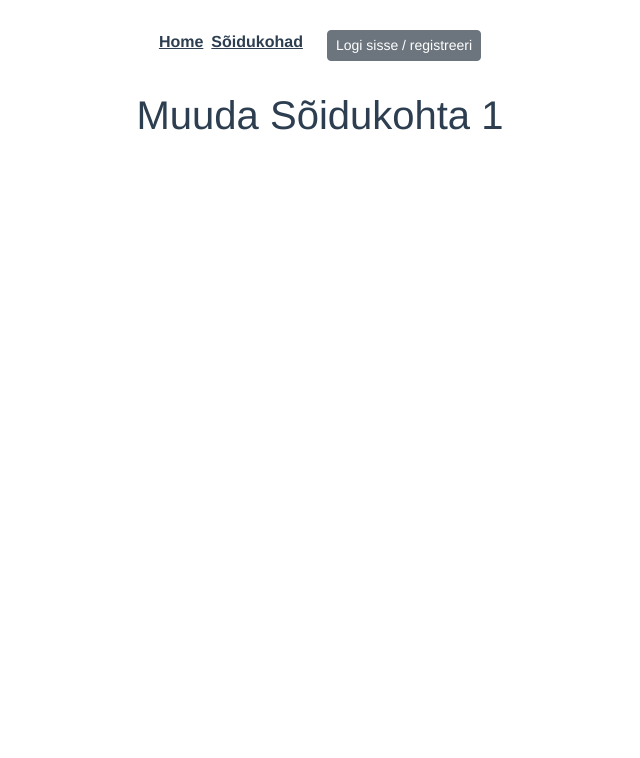
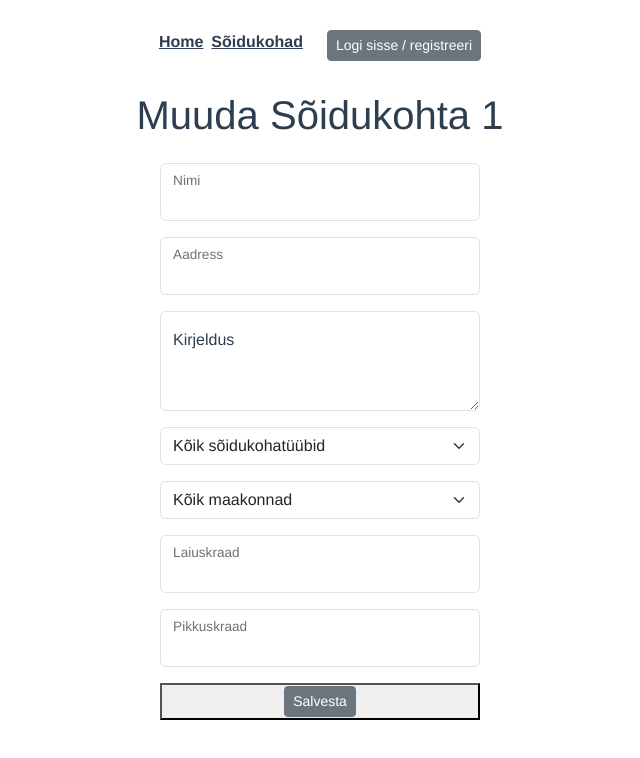
Before and after one commit to liisakanemagi/bmxfront, a Vue app: page /locations/1 in a window 1280 px wide. Shown: the top 758 px of the page, without its empty margins (320-960 px from the left). Built offline with nearby package versions, Linux system fonts and the light colour scheme.

Commit message:
FEB EDIT LOCATION WIP

```diff
--- a/src/views/EditLocationView.vue
+++ b/src/views/EditLocationView.vue
@@ -1,18 +1,59 @@
 <template>
 <h1>Muuda Sõidukohta {{locationId}}</h1>
+  <div class="d-flex justify-content-center mt-4">
+    <form class="d-flex flex-column col-3 gap-3">
+      <div class="form-floating">
+        <input type="text" class="form-control">
+        <label>Nimi</label>
+      </div>
+      <div class="form-floating">
+        <input  type="text" class="form-control">
+        <label>Aadress</label>
+      </div>
+      <div class="form-floating">
+        <textarea class="form-control" placeholder="Leave a comment here"
+                  id="floatingTextarea2" style="height: 100px"></textarea>
+        <label for="floatingTextarea2">Kirjeldus</label>
+      </div>
+      <LocationTypesDropdown :locationTypes="locationTypes" @event-new-location-type-selected="setNewLocationTypeId"/>
+      <CountyDropdown :counties="counties" @event-new-county-selected="setNewCountyId"/>
+      <div class="form-floating">
+        <input type="number" class="form-control" min="-90" max="90">
+        <label>Laiuskraad</label>
+      </div>
+      <div class="form-floating">
+        <input  type="number" class="form-control" min="-180" max="180">
+        <label>Pikkuskraad</label>
+      </div>
+      <button>
+
+        <span class="btn btn-secondary btn-sm">Salvesta</span>
+      </button>
+    </form>
+  </div>
+
+
 </template>
 
 <script>
+import AlertError from "@/components/AlertError.vue";
+import AlertSuccess from "@/components/AlertSuccess.vue";
+import LocationTypesDropdown from "@/components/location/LocationTypesDropdown.vue";
+import CountyDropdown from "@/components/location/CountyDropdown.vue";
+
 export default {
   name: 'EditLocationView',
+  components: {CountyDropdown, LocationTypesDropdown, AlertSuccess, AlertError},
   data() {
     return {
       locationId: this.$route.params.id,
       location: null
+
     }
   },
   methods: {},
-  mounted() {
+  beforeMount() {
+
 
   }
 }
```
